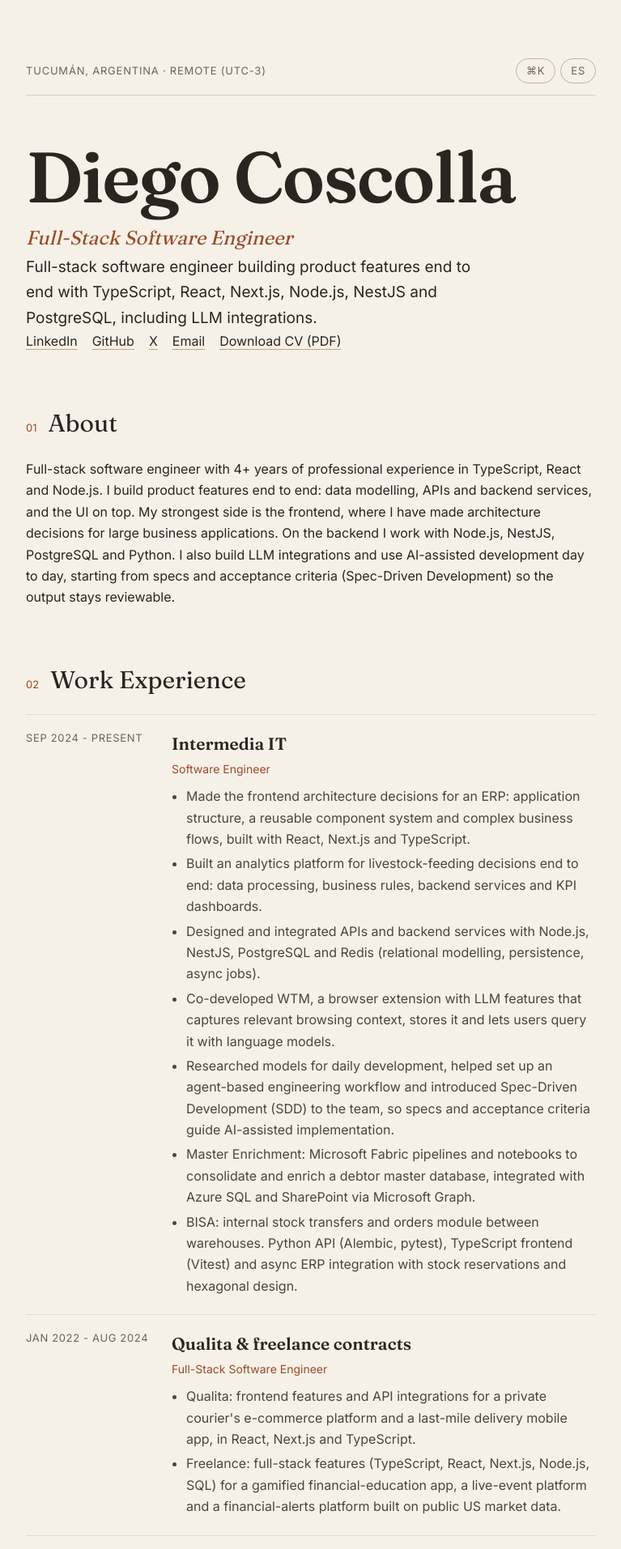
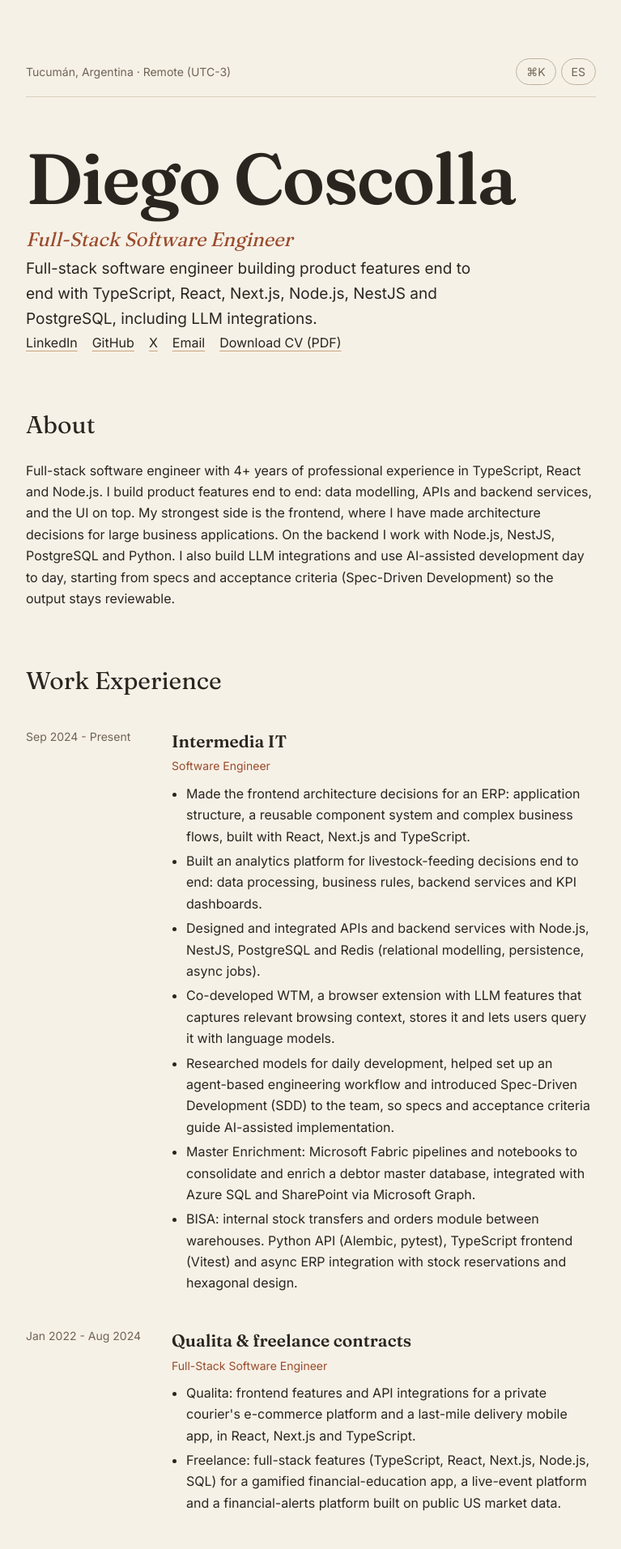
Before and after one commit to dcos96038/cv, a Next.js app: page /en in a window 1280 px wide. Shown: the top 1913 px of the page at 81% size, without its empty margins (256-1023 px from the left). Built offline with nearby package versions, Linux system fonts and the light colour scheme.

Commit message:
style: design quick wins (no section numbers, plain labels, spacing over rules, main text color, dvh, drop button shadows) (#8)

```diff
--- a/src/app/[lang]/editorial.css
+++ b/src/app/[lang]/editorial.css
@@ -1,7 +1,8 @@
-.ed{background:#f6f1e7;color:#2a251f;font:16px/1.65 var(--font-sans),Inter,sans-serif;min-height:100vh}
+.ed{background:#f6f1e7;color:#2a251f;font:16px/1.65 var(--font-sans),Inter,sans-serif;min-height:100vh;min-height:100dvh}
 .ed main{max-width:760px;margin:0 auto;padding:72px 28px}
-.ed .top{display:flex;justify-content:space-between;align-items:center;gap:12px;font-size:13px;letter-spacing:.06em;text-transform:uppercase;color:#6f6355;border-bottom:1px solid #d9cfbd;padding-bottom:14px}
+.ed .top{display:flex;justify-content:space-between;align-items:center;gap:12px;font-size:14px;color:#6f6355;border-bottom:1px solid #d9cfbd;padding-bottom:14px}
 .ed .top button,.ed .top .lb{background:none;border:1px solid #bfb29c;border-radius:99px;padding:4px 12px;font:inherit;color:inherit;cursor:pointer;margin-left:6px;text-decoration:none;display:inline-block}
+.ed .top>span:first-child{white-space:nowrap;overflow:hidden;text-overflow:ellipsis;min-width:0}
 .ed .top button:hover{background:#efe6d4}
 .ed h1{font-family:var(--font-serif),serif;font-weight:600;font-size:clamp(48px,9vw,88px);line-height:1;margin:56px 0 12px;letter-spacing:-.02em}
 .ed .role{font-family:var(--font-serif),serif;font-style:italic;font-size:24px;color:#9a4b2c}
@@ -9,13 +10,12 @@
 .ed .soc a{color:#2a251f;margin-right:18px;text-decoration:underline;text-underline-offset:4px;text-decoration-color:#c9a27e;display:inline-block}
 .ed .soc a:hover{color:#9a4b2c}
 .ed h2{font-family:var(--font-serif),serif;font-weight:400;font-size:30px;margin:64px 0 18px;display:flex;gap:14px;align-items:baseline}
-.ed h2 span{font:13px var(--font-sans),Inter,sans-serif;color:#9a4b2c}
-.ed .job{display:grid;grid-template-columns:160px 1fr;gap:20px;padding:18px 0;border-top:1px solid #e3dac9}
-.ed .job .p{font-size:13px;color:#6f6355;text-transform:uppercase;letter-spacing:.05em}
+.ed .job{display:grid;grid-template-columns:160px 1fr;gap:20px;padding:14px 0 22px}
+.ed .job .p{font-size:14px;color:#6f6355}
 .ed .job h3{margin:0;font-family:var(--font-serif),serif;font-size:21px;font-weight:600}
 .ed .job em{color:#9a4b2c;font-style:normal;font-size:14px}
-.ed .job ul{margin:8px 0 0;padding-left:18px;color:#4d453b;list-style:disc}
-.ed .job li{margin:4px 0}.ed .job p{margin:6px 0 0;color:#4d453b}
+.ed .job ul{margin:8px 0 0;padding-left:18px;color:#2a251f;list-style:disc}
+.ed .job li{margin:4px 0}.ed .job p{margin:6px 0 0;color:#2a251f}
 .ed .sk{font-family:var(--font-serif),serif;font-size:22px;line-height:1.5}
 .ed .print-only{display:none}
 #k{position:fixed;inset:0;background:rgba(0,0,0,.45);display:flex;align-items:flex-start;justify-content:center;padding-top:15vh;z-index:9}
--- a/src/app/[lang]/error.tsx
+++ b/src/app/[lang]/error.tsx
@@ -15,7 +15,7 @@ export default function Error({
   }, [error]);
 
   return (
-    <main className="flex h-screen flex-col items-center justify-center gap-6">
+    <main className="flex h-dvh flex-col items-center justify-center gap-6">
       <div className="flex flex-col">
         <h2 className="text-center font-medium text-lg">
           Something went wrong!
--- a/src/app/[lang]/layout.tsx
+++ b/src/app/[lang]/layout.tsx
@@ -27,7 +27,7 @@ export default async function RootLayout({ children, params }: LayoutProps<"/[la
   if (!isLang(lang)) notFound();
   return (
     <html lang={lang}>
-      <body className={cn("min-h-screen bg-background font-sans antialiased", fontSans.variable, fontSerif.variable)}>
+      <body className={cn("min-h-dvh bg-background font-sans antialiased", fontSans.variable, fontSerif.variable)}>
         {children}
       </body>
     </html>
--- a/src/app/[lang]/page.tsx
+++ b/src/app/[lang]/page.tsx
@@ -49,7 +49,6 @@ export default async function Home({ params }: PageProps<"/[lang]">) {
     sameAs: links.filter((l) => l.href.startsWith("http")).map((l) => l.href),
     knowsLanguage: ["es", "en"],
   };
-  const n = (i: number) => String(i).padStart(2, "0");
 
   return (
     <div className="ed">
@@ -70,10 +69,10 @@ export default async function Home({ params }: PageProps<"/[lang]">) {
         </nav>
         <p className="print-only">diegocoscolla@gmail.com · linkedin.com/in/diego-cos · github.com/dcos96038 · {SITE_URL.replace("https://", "")}</p>
 
-        <h2><span>{n(1)}</span>{D.about.title}</h2>
+        <h2>{D.about.title}</h2>
         <p>{D.about.content}</p>
 
-        <h2><span>{n(2)}</span>{D.work_experience.title}</h2>
+        <h2>{D.work_experience.title}</h2>
         {D.work_experience.items.map((j) => (
           <div className="job" key={j.company}>
             <div className="p">{j.period}</div>
@@ -85,13 +84,13 @@ export default async function Home({ params }: PageProps<"/[lang]">) {
           </div>
         ))}
 
-        <h2><span>{n(3)}</span>{D.skills.title}</h2>
+        <h2>{D.skills.title}</h2>
         <div className="sk">{D.skills.items.join(" · ")}</div>
 
-        <h2><span>{n(4)}</span>{D.languages.title}</h2>
+        <h2>{D.languages.title}</h2>
         <p>{D.languages.items.join(" · ")}</p>
 
-        <h2><span>{n(5)}</span>{D.education.title}</h2>
+        <h2>{D.education.title}</h2>
         {D.education.items.map((e) => (
           <div className="job" key={e.institution}>
             <div className="p">{e.period}</div>
--- a/src/components/ui/button.tsx
+++ b/src/components/ui/button.tsx
@@ -10,13 +10,13 @@ const buttonVariants = cva(
     variants: {
       variant: {
         default:
-          "bg-primary text-primary-foreground shadow hover:bg-primary/90",
+          "bg-primary text-primary-foreground hover:bg-primary/90",
         destructive:
-          "bg-destructive text-destructive-foreground shadow-sm hover:bg-destructive/90",
+          "bg-destructive text-destructive-foreground hover:bg-destructive/90",
         outline:
-          "border border-input bg-background shadow-sm hover:bg-accent hover:text-accent-foreground",
+          "border border-input bg-background hover:bg-accent hover:text-accent-foreground",
         secondary:
-          "bg-secondary text-secondary-foreground shadow-sm hover:bg-secondary/80",
+          "bg-secondary text-secondary-foreground hover:bg-secondary/80",
         ghost: "hover:bg-accent hover:text-accent-foreground",
         link: "text-primary underline-offset-4 hover:underline",
       },
```
